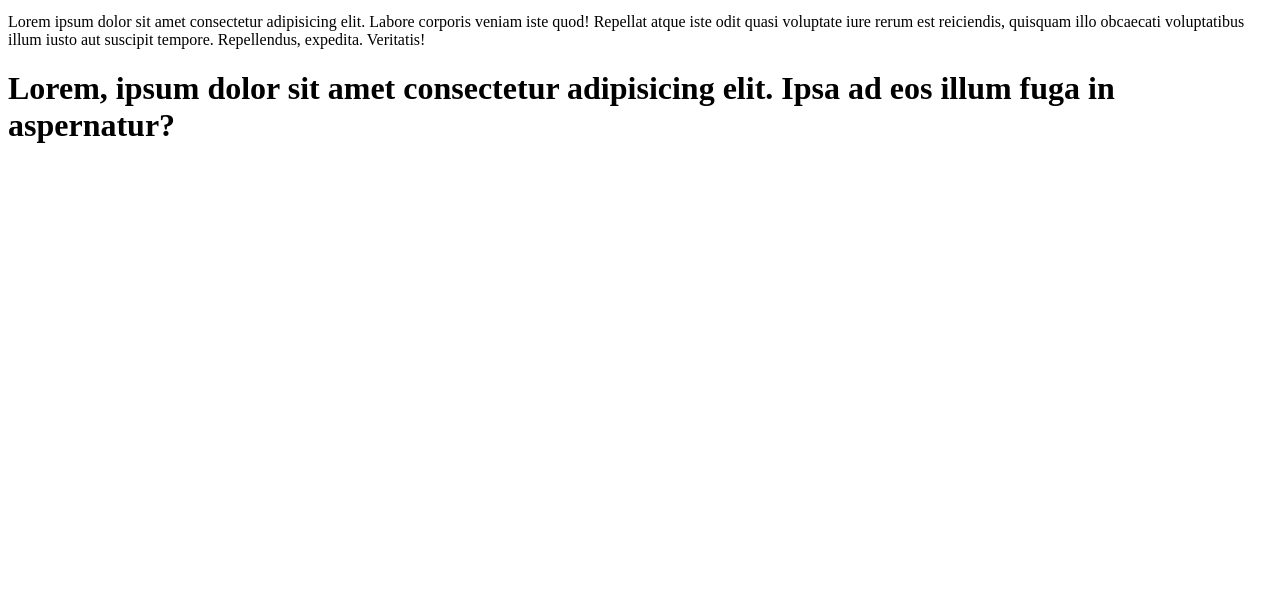
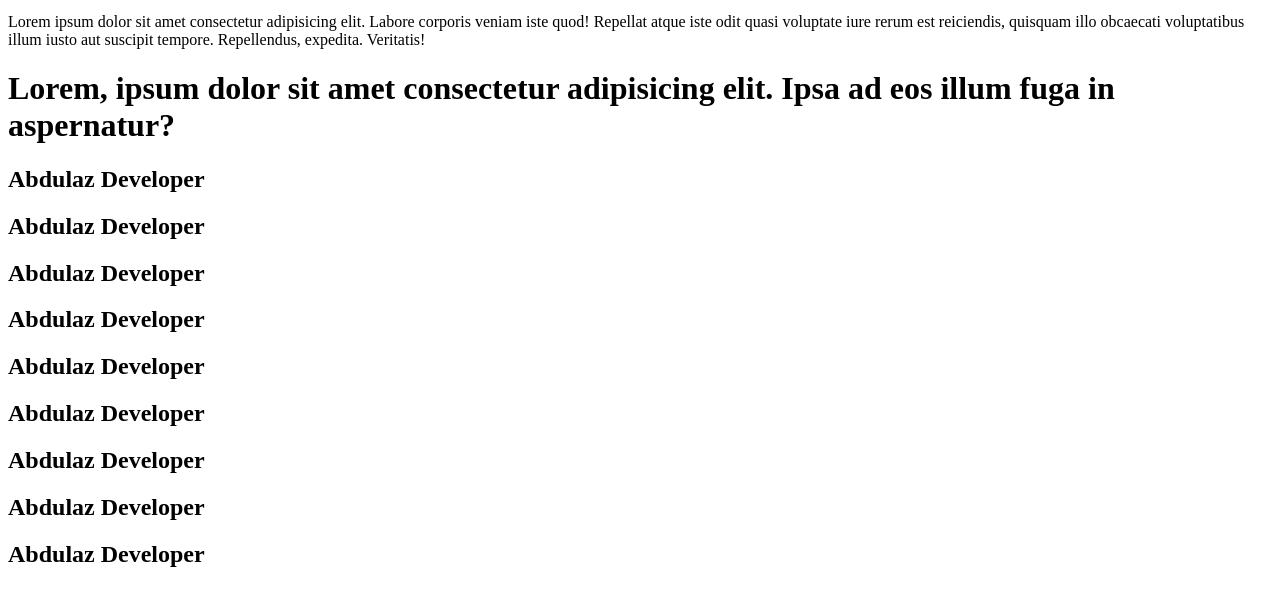
Before and after one commit to abdulaziznemathanov9-netizen/Abdulaziz, a plain HTML site: page index.html in a window 1280 px wide. Shown: the part 101-706 px from the top of the page. Drawn offline with Linux system fonts and the light colour scheme.

Commit message:
hjasjhsad

```diff
--- a/index.html
+++ b/index.html
@@ -10,14 +10,14 @@
   <p>Lorem ipsum dolor sit amet consectetur adipisicing elit. Soluta quibusdam sequi illum incidunt. Praesentium aliquam quos vel aspernatur placeat suscipit?</p>
   <p>Lorem ipsum dolor sit amet consectetur adipisicing elit. Labore corporis veniam iste quod! Repellat atque iste odit quasi voluptate iure rerum est reiciendis, quisquam illo obcaecati voluptatibus illum iusto aut suscipit tempore. Repellendus, expedita. Veritatis!</p>
   <h1>Lorem, ipsum dolor sit amet consectetur adipisicing elit. Ipsa ad eos illum fuga in aspernatur?</h1>
-  <h2></h2>
-  <h2></h2>
-  <h2></h2>
-  <h2></h2>
-  <h2></h2>
-  <h2></h2>
-  <h2></h2>
-  <h2></h2>
-  <h2></h2>
+  <h2>Abdulaz Developer</h2>
+  <h2>Abdulaz Developer</h2>
+  <h2>Abdulaz Developer</h2>
+  <h2>Abdulaz Developer</h2>
+  <h2>Abdulaz Developer</h2>
+  <h2>Abdulaz Developer</h2>
+  <h2>Abdulaz Developer</h2>
+  <h2>Abdulaz Developer</h2>
+  <h2>Abdulaz Developer</h2>
 </body>
 </html>
```
